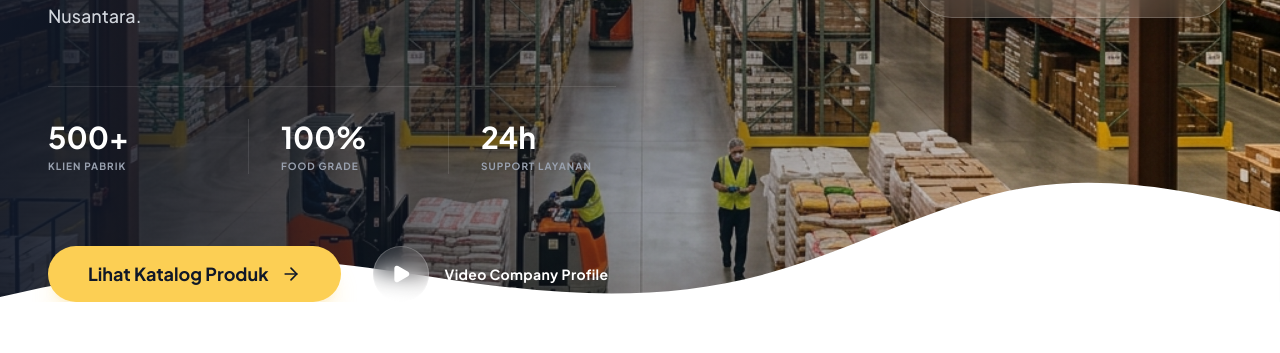
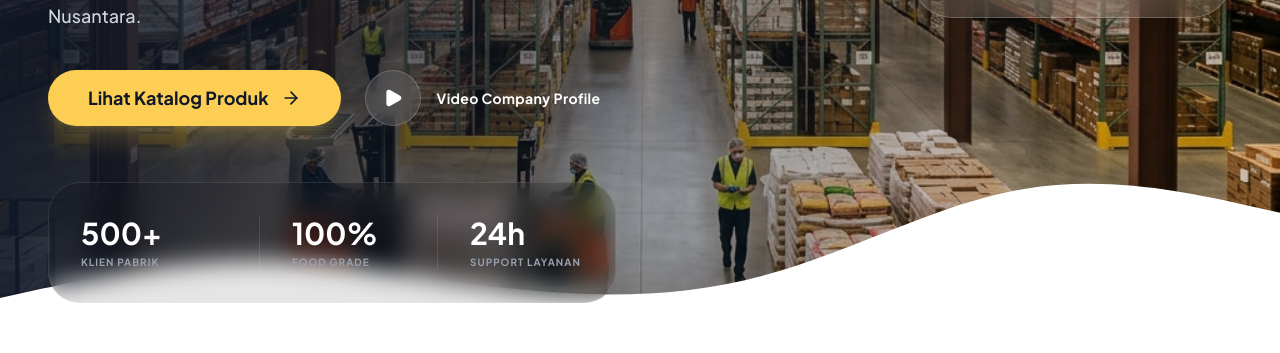
Before and after one commit to efraimurelpalodang/next-saw-recruitment, a Next.js app: page / in a window 1280 px wide. Shown: the part 548-901 px from the top of the page. Built offline with nearby package versions, Linux system fonts and the light colour scheme; no server answers; the database is empty.

Commit message:
feat: add HeroSection component with promotional content and visual stats

```diff
--- a/components/landing/HeroSection.tsx
+++ b/components/landing/HeroSection.tsx
@@ -36,8 +36,21 @@ const HeroSection = () => {
             PT. Sumber Pangan Sejahtera menyediakan bahan baku pangan premium dengan standar QC ketat untuk menyokong operasional pabrik makanan di seluruh Nusantara.
           </p>
 
+          <div className="flex flex-wrap items-center gap-6 mt-4">
+            <button className="h-14 px-10 bg-[#fccf54] hover:bg-[#efc03f] text-gray-900 rounded-full font-bold text-lg transition-all active:scale-95 shadow-xl shadow-[#fccf54]/20 flex items-center gap-3">
+              Lihat Katalog Produk <ArrowRight size={20} />
+            </button>
+
+            <button className="flex items-center gap-4 group">
+              <div className="w-14 h-14 rounded-full bg-white/10 backdrop-blur-md border border-white/20 flex items-center justify-center text-white group-hover:bg-[#fccf54] group-hover:text-gray-900 transition-all">
+                <Play size={20} fill="currentColor" />
+              </div>
+              <span className="text-white font-bold text-sm tracking-wide">Video Company Profile</span>
+            </button>
+          </div>
+
           {/* Quick Stats Overlay (Mobile friendly view) */}
-          <div className="mt-8 grid grid-cols-3 gap-8 pt-8 border-t border-white/10 group">
+          <div className="mt-8 grid grid-cols-3 gap-8 p-6 md:p-8 rounded-[32px] bg-black/10 backdrop-blur-md border border-white/10 group">
             <div className="flex flex-col">
               <p className="text-3xl font-bold text-white group-hover:text-[#fccf54] transition-colors">500+</p>
               <p className="text-[10px] text-gray-400 uppercase tracking-widest font-bold mt-1">Klien Pabrik</p>
@@ -50,18 +63,6 @@ const HeroSection = () => {
               <p className="text-3xl font-bold text-white group-hover:text-[#fccf54] transition-colors">24h</p>
               <p className="text-[10px] text-gray-400 uppercase tracking-widest font-bold mt-1">Support Layanan</p>
             </div>
-          </div>
-
-          <div className="flex flex-wrap items-center gap-8 mt-12">
-            <button className="h-14 px-10 bg-[#fccf54] hover:bg-[#efc03f] text-gray-900 rounded-full font-bold text-lg transition-all active:scale-95 shadow-xl shadow-[#fccf54]/20 flex items-center gap-3">
-              Lihat Katalog Produk <ArrowRight size={20} />
-            </button>
-            <button className="flex items-center gap-4 group">
-              <div className="w-14 h-14 rounded-full bg-white/10 backdrop-blur-md border border-white/20 flex items-center justify-center text-white group-hover:bg-[#fccf54] group-hover:text-gray-900 transition-all">
-                <Play size={20} fill="currentColor" />
-              </div>
-              <span className="text-white font-bold text-sm tracking-wide">Video Company Profile</span>
-            </button>
           </div>
         </div>
 
@@ -92,7 +93,7 @@ const HeroSection = () => {
 
               <div className="pt-4 border-t border-white/10">
                 <div className="flex -space-x-3">
-                      {[1,2,3,4].map(i => (
+                  {[1, 2, 3, 4].map(i => (
                     <div key={i} className={`w-8 h-8 rounded-full border-2 border-gray-900 bg-gray-700`}></div>
                   ))}
                   <div className="w-8 h-8 rounded-full border-2 border-gray-900 bg-[#fccf54] flex items-center justify-center text-[10px] font-bold text-gray-900">+12</div>
```
Lines whose indentation alone changed are shown as unchanged.
